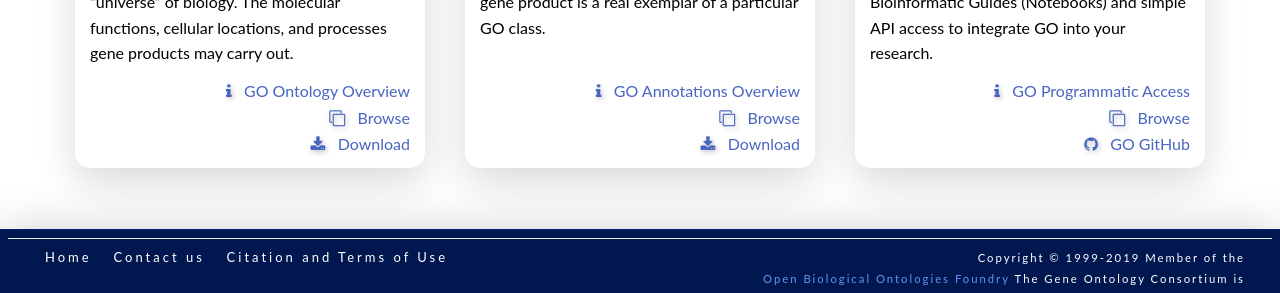
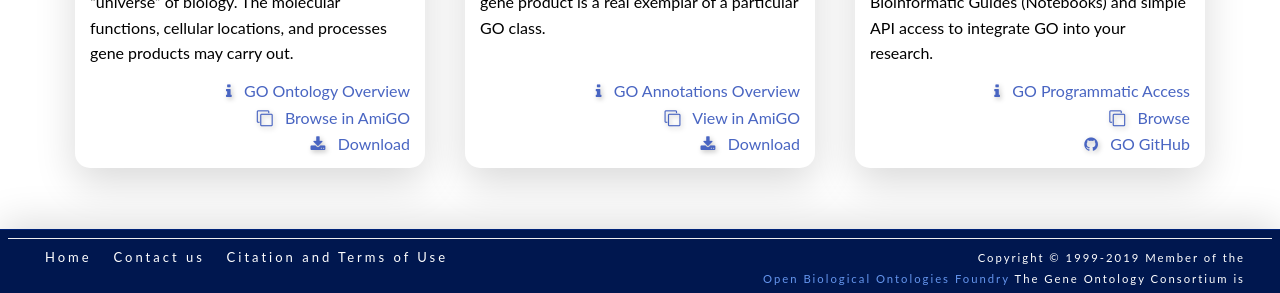
Before and after one commit to geneontology/geneontology.github.io, a Jekyll site: the page built from index.html, in a window 1280 px wide and 1209 px high. Shown: the part 868-1161 px from the top of the window. Built offline with Jekyll 4.4.1, drawn with Linux system fonts in a browser that asks for light colours; nearby versions of some CDN libraries.

Commit message:
Update index.html

```diff
--- a/index.html
+++ b/index.html
@@ -335,7 +335,7 @@
 					</div>
 					<div>
 						<a href="http://amigo.geneontology.org/amigo/dd_browse" class="card__link" target="blank">
-							<i class="fa fa-clone"></i> &nbsp; Browse</a>
+							<i class="fa fa-clone"></i> &nbsp; Browse in AmiGO</a>
 					</div>
 					<div>
 						<a href="/docs/download-ontology/" class="card__link">
@@ -362,7 +362,7 @@
 					</div>
 					<div>
 						<a href="http://amigo.geneontology.org/amigo/search/annotation" class="card__link" target="blank">
-							<i class="fa fa-clone"></i> &nbsp; Browse</a>
+							<i class="fa fa-clone"></i> &nbsp; View in AmiGO</a>
 					</div>
 					<div>
 						<a href="/docs/download-go-annotations/" class="card__link" target="blank">
```
